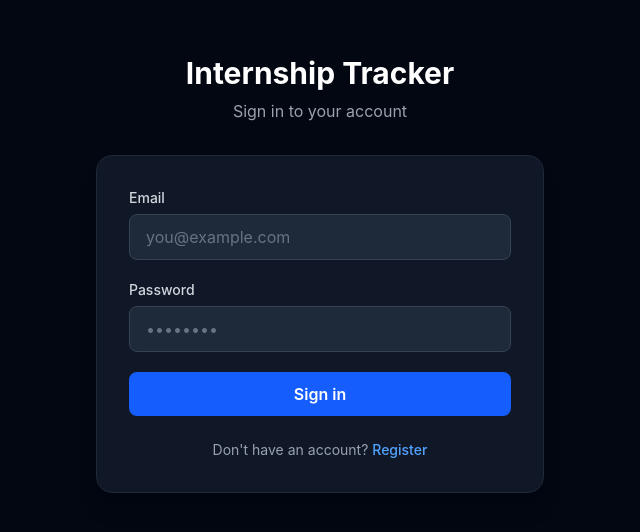
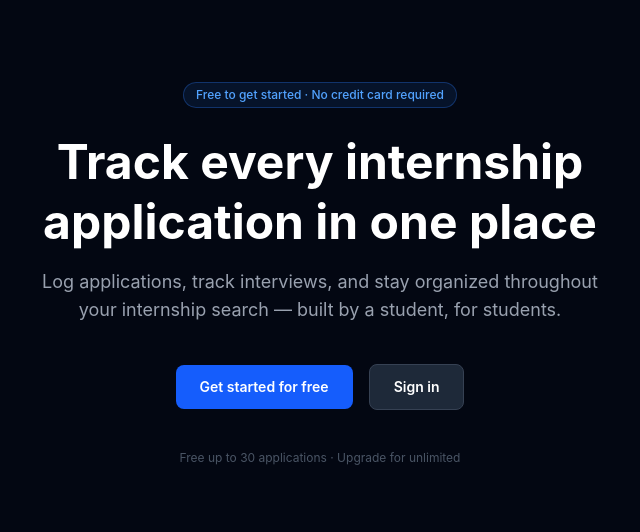
Before and after one commit to costell-j/internshiptracker-frontend, a React (Vite) app: page / in a window 1280 px wide. Before the commit this address led to /login. Shown: the part 126-658 px from the top of the page, without its empty margins (320-960 px from the left). Built offline with nearby package versions, Linux system fonts and the light colour scheme; no server answers.

Commit message:
Add landing page

```diff
--- a/src/App.jsx
+++ b/src/App.jsx
@@ -1,6 +1,7 @@
 import { BrowserRouter, Routes, Route, Navigate } from "react-router-dom"
 import { AuthProvider, useAuth } from "./context/AuthContext"
 import { Analytics } from "@vercel/analytics/react"
+import Landing from './pages/Landing'
 import Login from "./pages/Login"
 import Register from "./pages/Register"
 import Dashboard from "./pages/Dashboard"
@@ -16,22 +17,22 @@ function App() {
     <AuthProvider>
       <BrowserRouter>
       <Routes>
+        <Route path="/" element={<Landing />} />
         <Route path="/login" element={<Login />} />
         <Route path="/register" element={<Register />} />
-          <Route
-            path="/dashboard"
-            element={
+        <Route path="/dashboard" element={
           <ProtectedRoute>
             <Dashboard />
           </ProtectedRoute>
-            }/>
+        } />
         <Route path="/applications/:id" element={
           <ProtectedRoute>
             <ApplicationDetail />
           </ProtectedRoute>
         } />
-          <Route path="*" element={<Navigate to="/login" />} />
+        <Route path="*" element={<Navigate to="/" />} />
       </Routes>
+
       </BrowserRouter>
     </AuthProvider>
   )
--- a/src/main.jsx
+++ b/src/main.jsx
@@ -1,5 +1,6 @@
 import { StrictMode } from 'react'
 import { createRoot } from 'react-dom/client'
+import { Analytics } from "@vercel/analytics/react"
 import './index.css'
 import App from './App.jsx'
 
--- /dev/null
+++ b/src/pages/Landing.jsx
@@ -0,0 +1,58 @@
+import { useNavigate } from 'react-router-dom'
+import { useAuth } from '../context/AuthContext'
+import { useEffect } from 'react'
+
+export default function Landing() {
+  const navigate = useNavigate()
+  const { isAuthenticated } = useAuth()
+
+  // If already logged in, skip landing and go straight to dashboard
+  useEffect(() => {
+    if (isAuthenticated) {
+      navigate('/dashboard')
+    }
+  }, [])
+
+  return (
+    <div className="min-h-screen bg-gray-950 flex flex-col items-center justify-center px-4 text-center">
+
+      {/* Badge */}
+      <div className="mb-6 px-3 py-1 bg-blue-500/10 border border-blue-500/30 rounded-full text-blue-400 text-xs font-medium">
+        Free to get started · No credit card required
+      </div>
+
+      {/* Headline */}
+      <h1 className="text-5xl font-bold text-white mb-4 leading-tight max-w-2xl">
+        Track every internship application in one place
+      </h1>
+
+      {/* Subheadline */}
+      <p className="text-gray-400 text-lg mb-10 max-w-xl">
+        Log applications, track interviews, and stay organized throughout
+        your internship search — built by a student, for students.
+      </p>
+
+      {/* CTA Buttons */}
+      <div className="flex items-center gap-4">
+        <button
+          onClick={() => navigate('/register')}
+          className="px-6 py-3 bg-blue-600 hover:bg-blue-700 text-white font-semibold rounded-lg transition text-sm"
+        >
+          Get started for free
+        </button>
+        <button
+          onClick={() => navigate('/login')}
+          className="px-6 py-3 bg-gray-800 hover:bg-gray-700 text-white font-semibold rounded-lg transition text-sm border border-gray-700"
+        >
+          Sign in
+        </button>
+      </div>
+
+      {/* Social proof */}
+      <p className="text-gray-600 text-xs mt-10">
+        Free up to 30 applications · Upgrade for unlimited
+      </p>
+
+    </div>
+  )
+}
```
Lines whose indentation alone changed are shown as unchanged.
